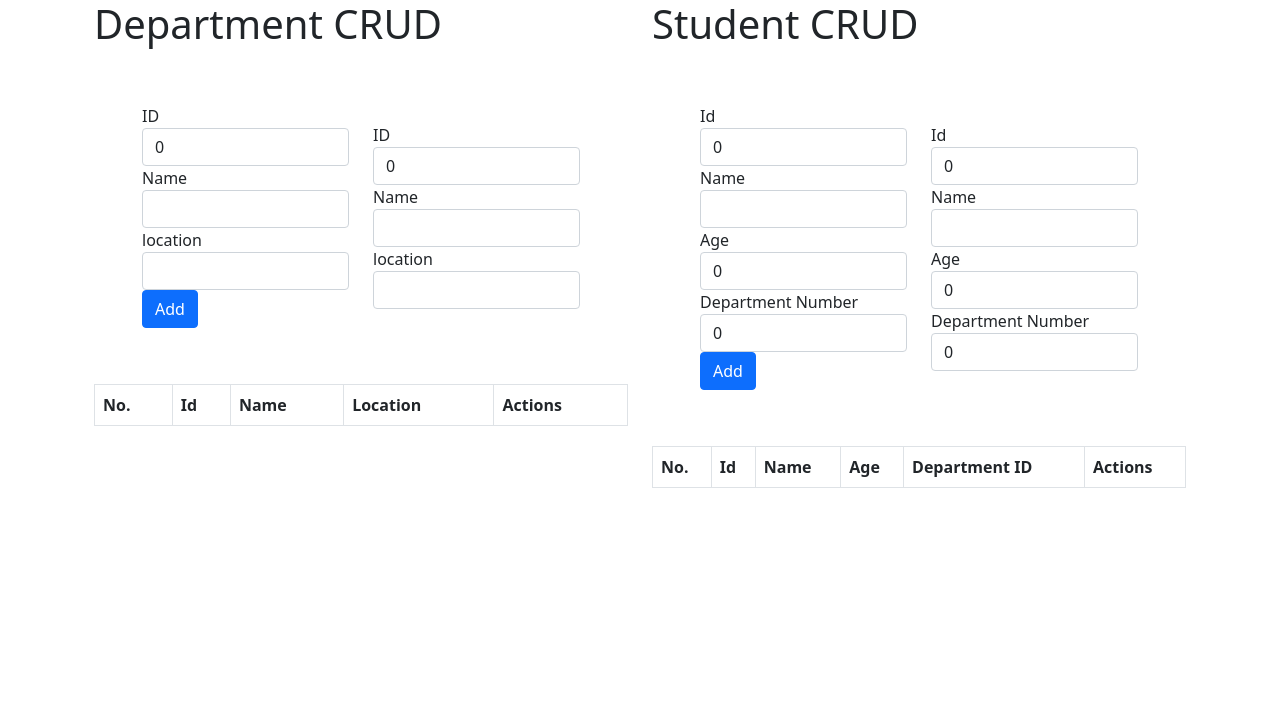
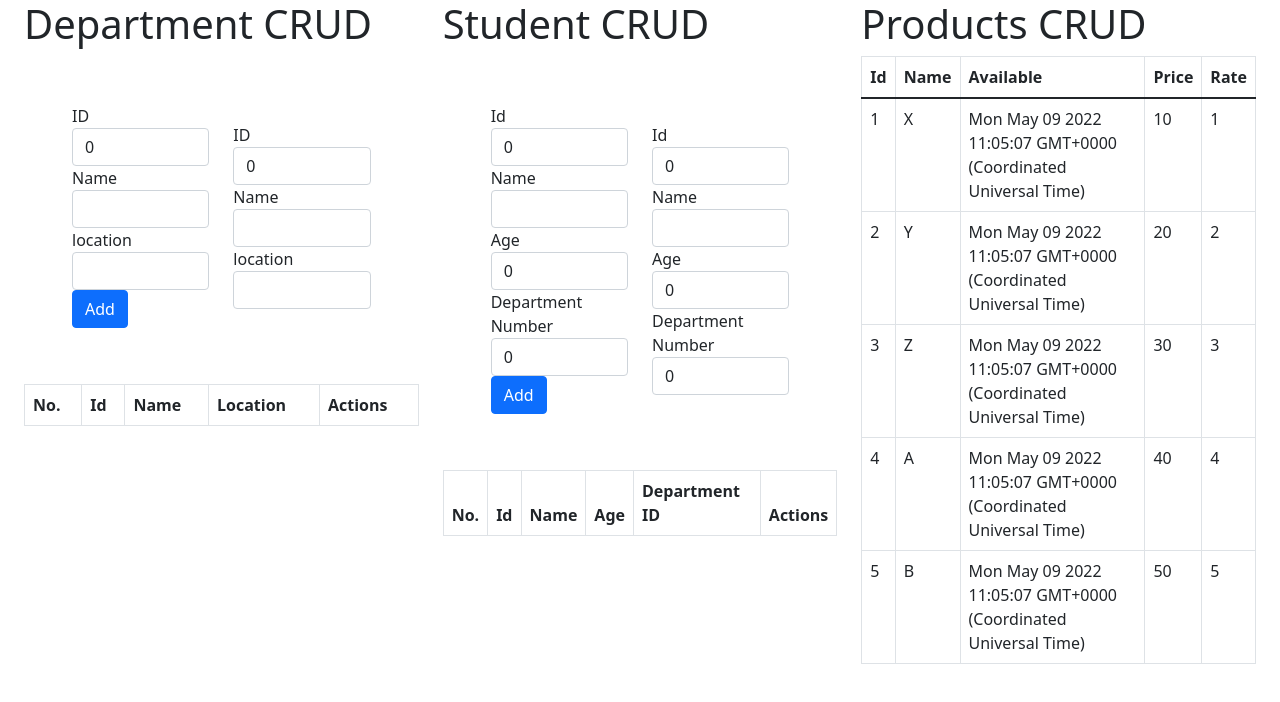
Before and after one commit to MohamedEldefrawy/Angular_CRUD_Demo, an Angular app: page / in a window 1280 px wide. Shown: the top 702 px of the page. Built offline with nearby package versions, Linux system fonts and the light colour scheme.

Commit message:
Create Products module with table

```diff
--- a/src/app/app.component.html
+++ b/src/app/app.component.html
@@ -1,14 +1,19 @@
 <section class="d-flex flex row justify-content-center align-items-center">
   <div class="row">
-    <div class="col-6">
+    <div class="col-4">
       <h1>Department CRUD</h1>
       <app-department-table></app-department-table>
     </div>
 
-    <div class="col-6">
+    <div class="col-4">
       <h1>Student CRUD</h1>
       <app-student-table></app-student-table>
     </div>
+    <div class="col-4">
+      <h1>Products CRUD</h1>
+      <app-products-table></app-products-table>
+    </div>
   </div>
 
+
 </section>
--- a/src/app/app.module.ts
+++ b/src/app/app.module.ts
@@ -6,6 +6,7 @@ import {AppComponent} from './app.component';
 import {StudentsModule} from "./students/students.module";
 import {DepartmentsModule} from "./departments/departments.module";
 import {FormsModule} from "@angular/forms";
+import {ProductsModule} from "./products/products.module";
 
 @NgModule({
   declarations: [
@@ -16,7 +17,8 @@ import {FormsModule} from "@angular/forms";
     AppRoutingModule,
     StudentsModule,
     DepartmentsModule,
-    FormsModule
+    FormsModule,
+    ProductsModule
   ],
   providers: [],
   bootstrap: [AppComponent]
--- /dev/null
+++ b/src/app/model/product.ts
@@ -0,0 +1,4 @@
+export class Product {
+  constructor(public id = 0, public name = "", public image = "", public price = 0, public date: Date = new Date(), public rate = 0) {
+  }
+}
--- /dev/null
+++ b/src/app/products/products-table/products-table.component.html
@@ -0,0 +1,22 @@
+<table class="table table-hover table-hover table-bordered">
+  <thead>
+  <tr>
+    <th>Id</th>
+    <th *ngIf="isImageShow">Image</th>
+    <th>Name</th>
+    <th>Available</th>
+    <th>Price</th>
+    <th>Rate</th>
+  </tr>
+  </thead>
+  <tbody>
+  <tr *ngFor="let product of products; let i = index;">
+    <td>{{product.id}}</td>
+    <td *ngIf="isImageShow">{{product.image}}</td>
+    <td>{{product.name}}</td>
+    <td>{{product.date}}</td>
+    <td>{{product.price}}</td>
+    <td>{{product.rate}}</td>
+  </tr>
+  </tbody>
+</table>
--- /dev/null
+++ b/src/app/products/products-table/products-table.component.ts
@@ -0,0 +1,27 @@
+import {Component, OnInit} from '@angular/core';
+import {Product} from "../../model/product";
+
+@Component({
+  selector: 'app-products-table',
+  templateUrl: './products-table.component.html',
+  styleUrls: ['./products-table.component.css']
+})
+export class ProductsTableComponent implements OnInit {
+
+  products: Product[] = [];
+  isImageShow: boolean = false;
+
+  constructor() {
+  }
+
+  ngOnInit(): void {
+    this.products = [
+      new Product(1, "X", "18.jpg", 10, new Date(), 1),
+      new Product(2, "Y", "18.jpg", 20, new Date(), 2),
+      new Product(3, "Z", "18.jpg", 30, new Date(), 3),
+      new Product(4, "A", "18.jpg", 40, new Date(), 4),
+      new Product(5, "B", "18.jpg", 50, new Date(), 5),
+    ];
+  }
+
+}
--- a/src/index.html
+++ b/src/index.html
@@ -8,7 +8,7 @@
   <link rel="icon" type="image/x-icon" href="favicon.ico">
 </head>
 <body>
-<div class="container">
+<div class="container-fluid">
   <app-root></app-root>
 </div>
 </body>
```
Also changed, not shown: src/app/products/products.module.ts (added, +18 -0 lines), src/main.ts (+4 -4 lines), src/app/products/products-table/products-table.component.css (added), src/assets/images/18.jpg (added).
